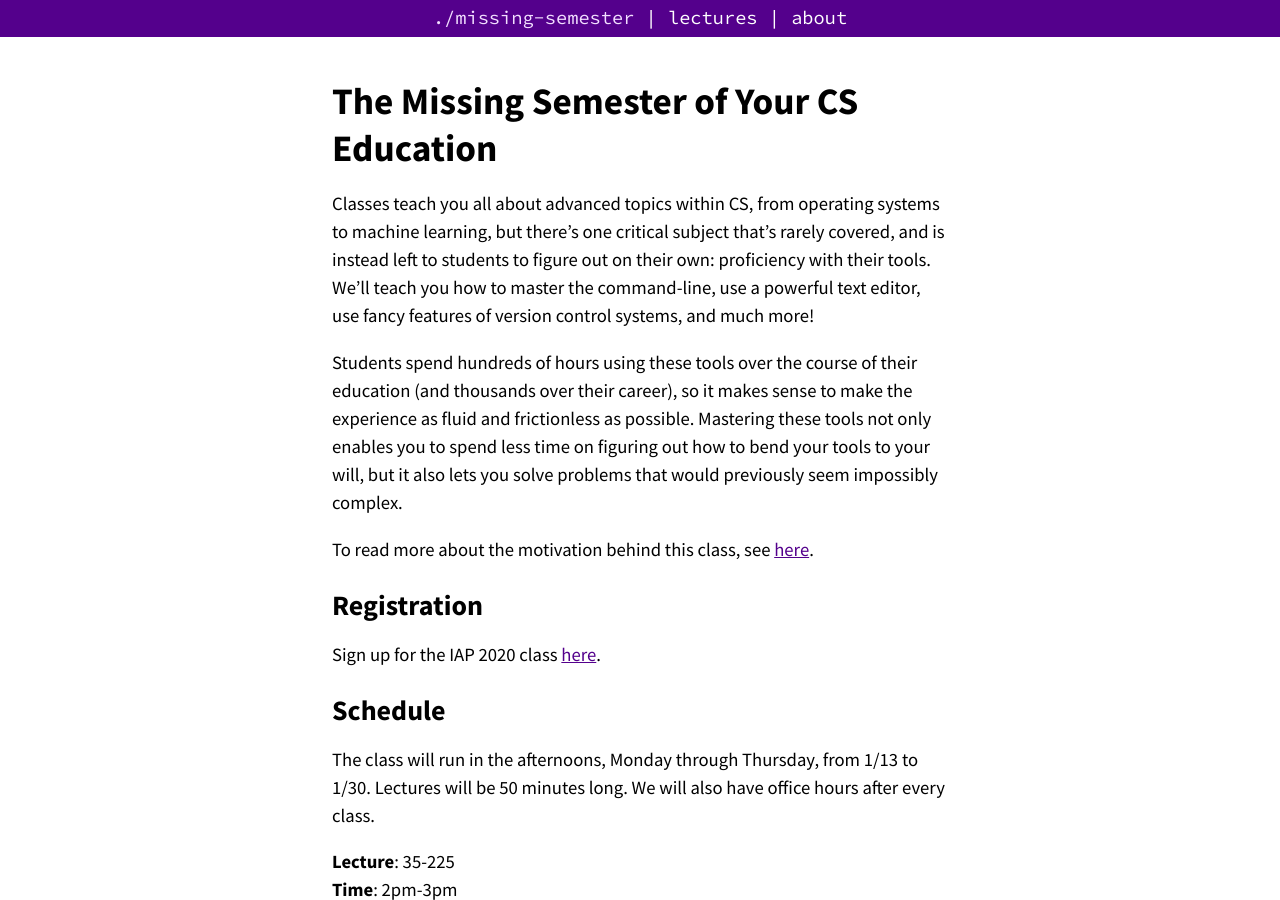
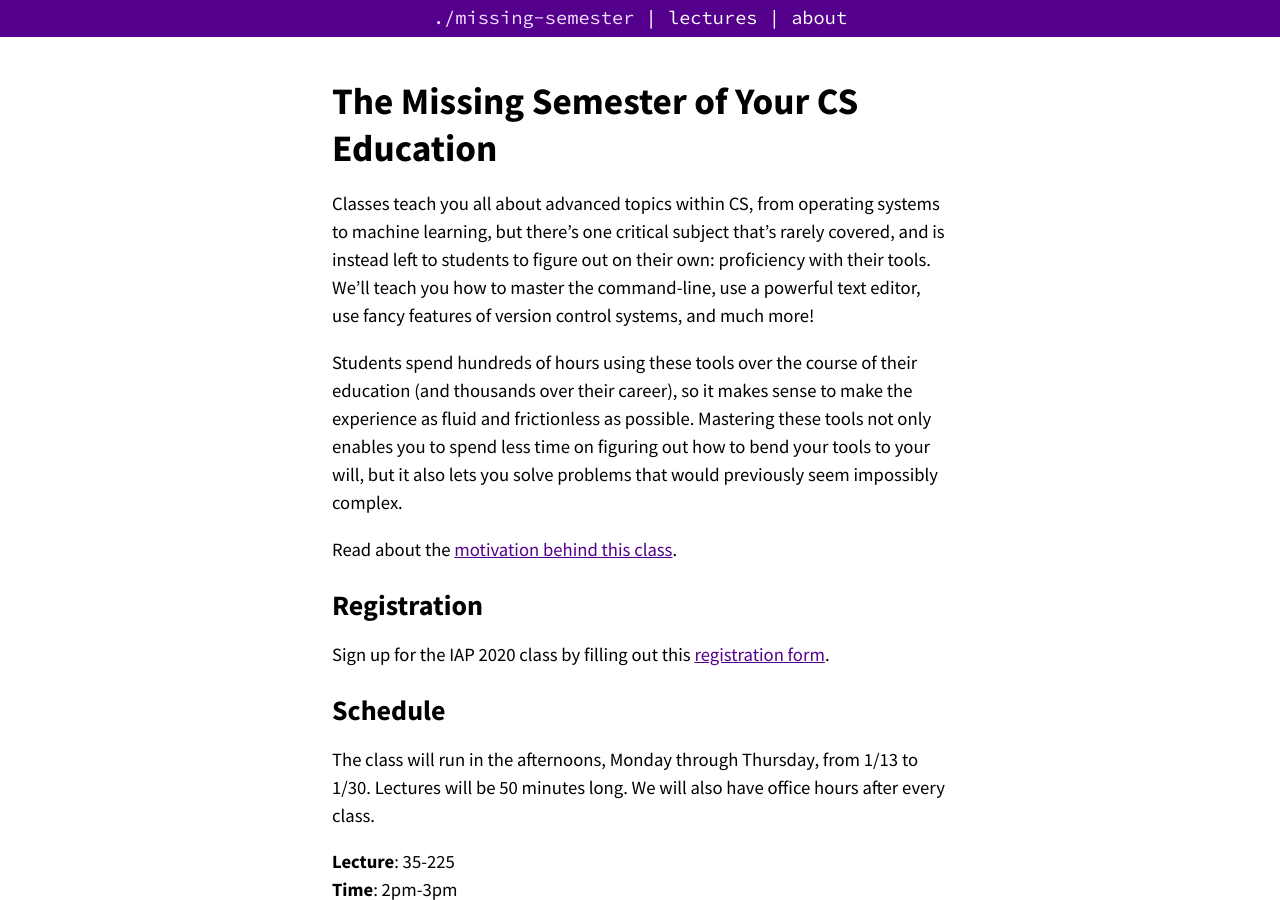
Before and after one commit to missing-semester-cn/missing-semester-cn.github.io, a Jekyll site: the page built from index.md, in a window 1280 px wide and 900 px high. Built offline with Jekyll 4.4.1, drawn with Linux system fonts in a browser that asks for light colours.

Commit message:
Process Jose's feedback

```diff
--- a/_data/lectures.yml
+++ b/_data/lectures.yml
@@ -3,20 +3,16 @@
   # url: ...
 - date: 1/14
   name: Shell tools and scripting
-  previous: https://hacker-tools.github.io/shell/
 - date: 1/15
   name: Editors
-  previous: https://hacker-tools.github.io/editors/
 - date: 1/16
   name: Command-line environment
 - date: 1/20
   name: (MLK day, no class)
 - date: 1/21
   name: Data wrangling
-  previous: https://hacker-tools.github.io/data-wrangling/
 - date: 1/22
   name: Version control
-  previous: https://hacker-tools.github.io/version-control/
 - date: 1/23
   name: Debugging and profiling
 - date: 1/27
@@ -24,7 +20,6 @@
   details: build systems, sermver, makefiles, CI
 - date: 1/28
   name: Security and privacy
-  previous: https://hacker-tools.github.io/security/
 - date: 1/29
   name: Potpourri
 - date: 1/30
--- a/index.md
+++ b/index.md
@@ -16,11 +16,11 @@
 your will, but it also lets you solve problems that would previously seem
 impossibly complex.
 
-To read more about the motivation behind this class, see [here](/about/).
+Read about the [motivation behind this class](/about/).
 
 # Registration
 
-Sign up for the IAP 2020 class [here](https://forms.gle/TD1KnwCSV52qexVt9).
+Sign up for the IAP 2020 class by filling out this [registration form](https://forms.gle/TD1KnwCSV52qexVt9).
 
 # Schedule
 
--- a/lectures.html
+++ b/lectures.html
@@ -9,8 +9,6 @@
   <li>
   {% if lecture.url %}
     <strong>{{ lecture.date }}</strong>: <a href="{{ lecture.url }}">{{ lecture.name }}</a>
-  {% elsif lecture.previous %}
-    <strong>{{ lecture.date }}</strong>: {{ lecture.name }} [coming soon; see <a href="{{ lecture.previous }}">last year's version</a>]
   {% else %}
     <strong>{{ lecture.date }}</strong>: {{ lecture.name }} [coming soon]
   {% endif %}
@@ -24,4 +22,4 @@
 
 <h2>Previous year's lectures</h2>
 
-<p>To see the lecture notes and videos from the IAP 2019 version of this class, see <a href="https://hacker-tools.github.io/lectures/">here</a>.</p>
+<p>You can find lecture notes and videos from last year's version of this class on the <a href="https://hacker-tools.github.io/lectures/">Hacker Tools IAP 2019</a> website.</p>
```
